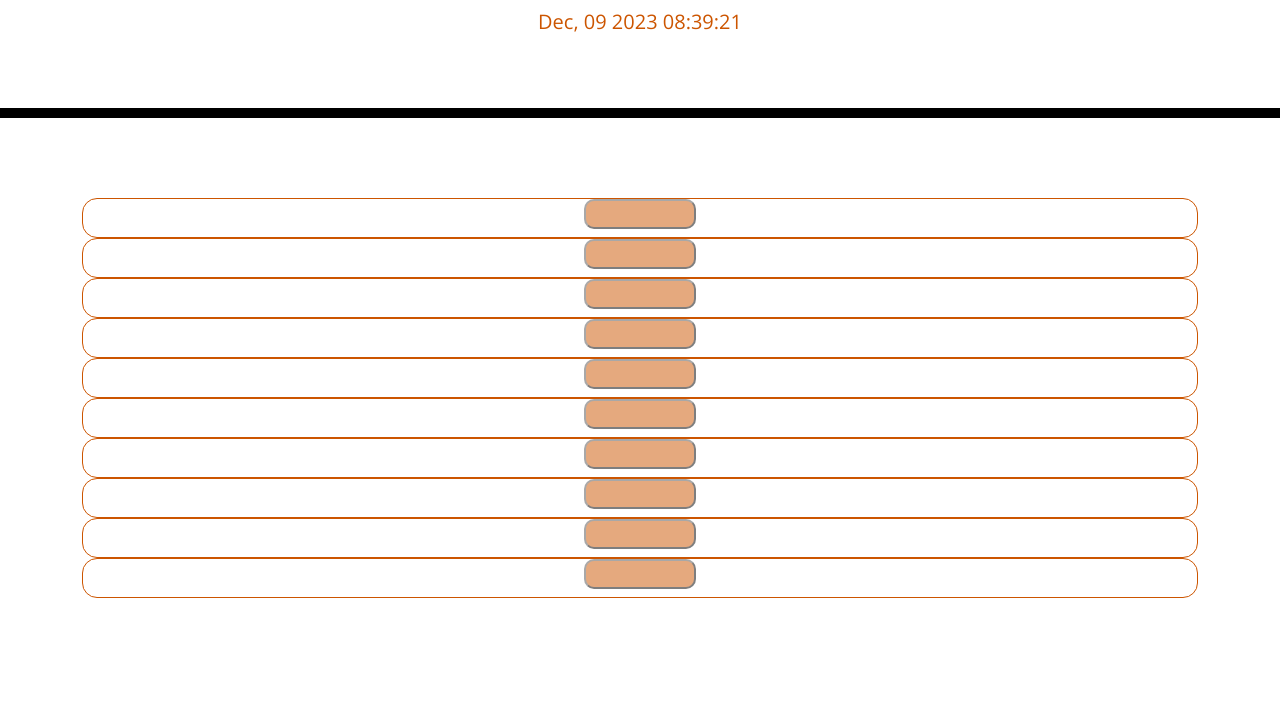
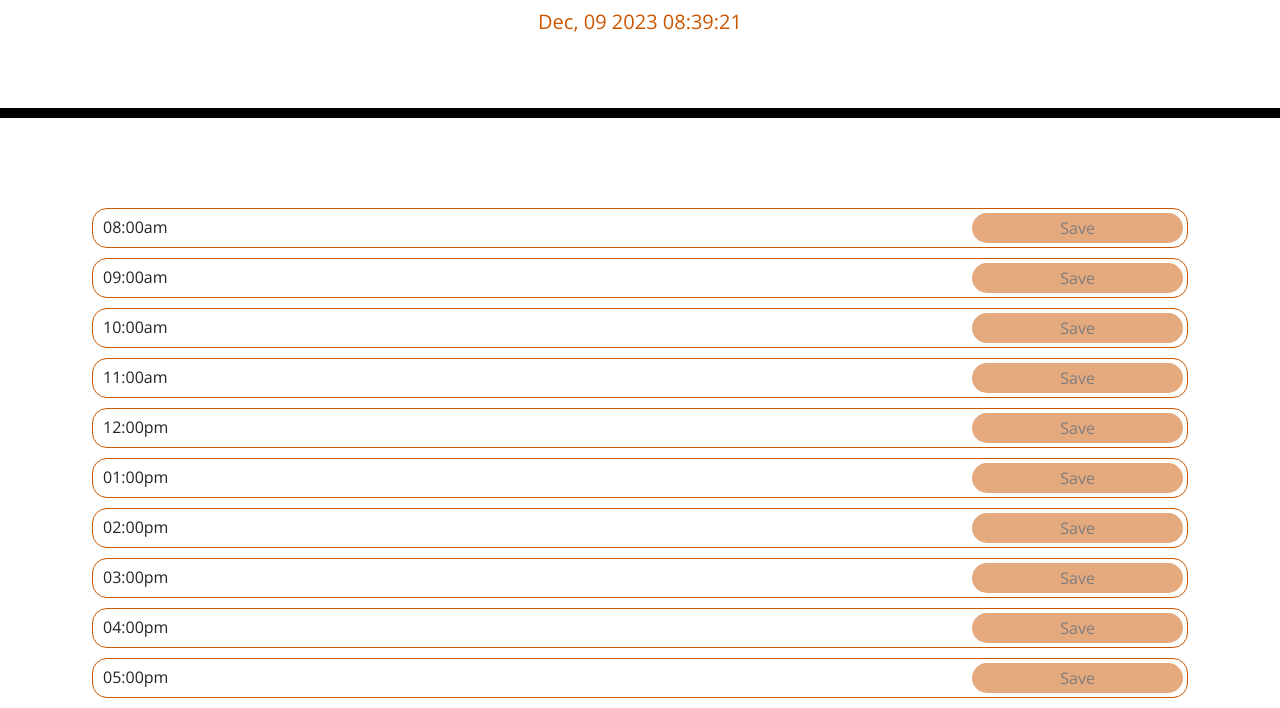
Before and after one commit to lydiabarham/Work-Day-Scheduler, a plain HTML site: page index.html in a window 1280 px wide. Shown: the part 169-877 px from the top of the page. Before the commit the page ends 800 px from the top, so only its background shows below. Drawn offline with nearby package versions, Linux system fonts and the light colour scheme.

Commit message:
finish creating schedule time blocks and formatting with dynamic creation in js

```diff
--- a/assets/script.js
+++ b/assets/script.js
@@ -12,17 +12,36 @@ const timeBlockArray = [
 ];
 
 for (let i = 0; i< timeBlockArray.length; i++) {
+    //create timeblocks
     let timeBlock = $("<div>");
     timeBlock.addClass("time-block");
     timeBlock.attr("index[i]");
     $(".container").append(timeBlock);
+    //create save button
     let saveButton = $("<button>");
     saveButton.addClass("save-button");
     timeBlock.append(saveButton);
+    const buttonText = $("<span>");
+    buttonText.addClass("button-text");
+    buttonText.text("Save");
+    saveButton.append(buttonText);
+    //set hour
+    let hourDisplay = $("<span>");
+    hourDisplay.addClass("hour-display");
+    let hour = dayjs().set('hour', 8+i).format("hh[:00]a");
+    hourDisplay.text(hour);
+    timeBlock.append(hourDisplay);
 }
 
+/*
+for (let i = 0; i< timeBlockArray.length; i++) {
+    let hourDisplay = $("<span>")
+    let hour = dayjs().set('hour', 8+i);
+    hourDisplay.text(hour);
+    timeBlock.append(hourDisplay);
+}
 
-/*const currentHour = dayjs().isSame($("#time"), "hour");
+const currentHour = dayjs().isSame($("#time"), "hour");
 const displayCurrentHour = () => {
     currentHour.text("it's now");
     currentHour.css("color", "blue");
@@ -35,6 +54,5 @@ hour.text("it's now")
 }
 
 
-let hour = dayjs().set('hour', 8+i);
-    timeBlock.text(hour);
+
  */
--- a/assets/style.css
+++ b/assets/style.css
@@ -31,6 +31,7 @@ body {
     border-radius: 15px;
     height: 40px;
     border: solid #CC5500 1px;
+    margin: 10px;
   }
 
   #time {
@@ -40,11 +41,22 @@ body {
   .save-button {
     background-color: #CC5500;
     opacity: 0.5;
-    border-radius: 10px;
-    position: relative;
-    justify-content: end;
-    width: 10%;
-    height: 80%;
+    border-radius: 20px;
+    float: right;
+    width: 20%;
+    height: 100%;
+    border: solid 4px white;
+  }
+
+  @media only screen and (max-width: 600px) {
+    .button-text {
+      display: none;
+    }
+  }
+
+  .hour-display {
+    float: left;
+    padding: 10px;
   }
 
   .row {
```
